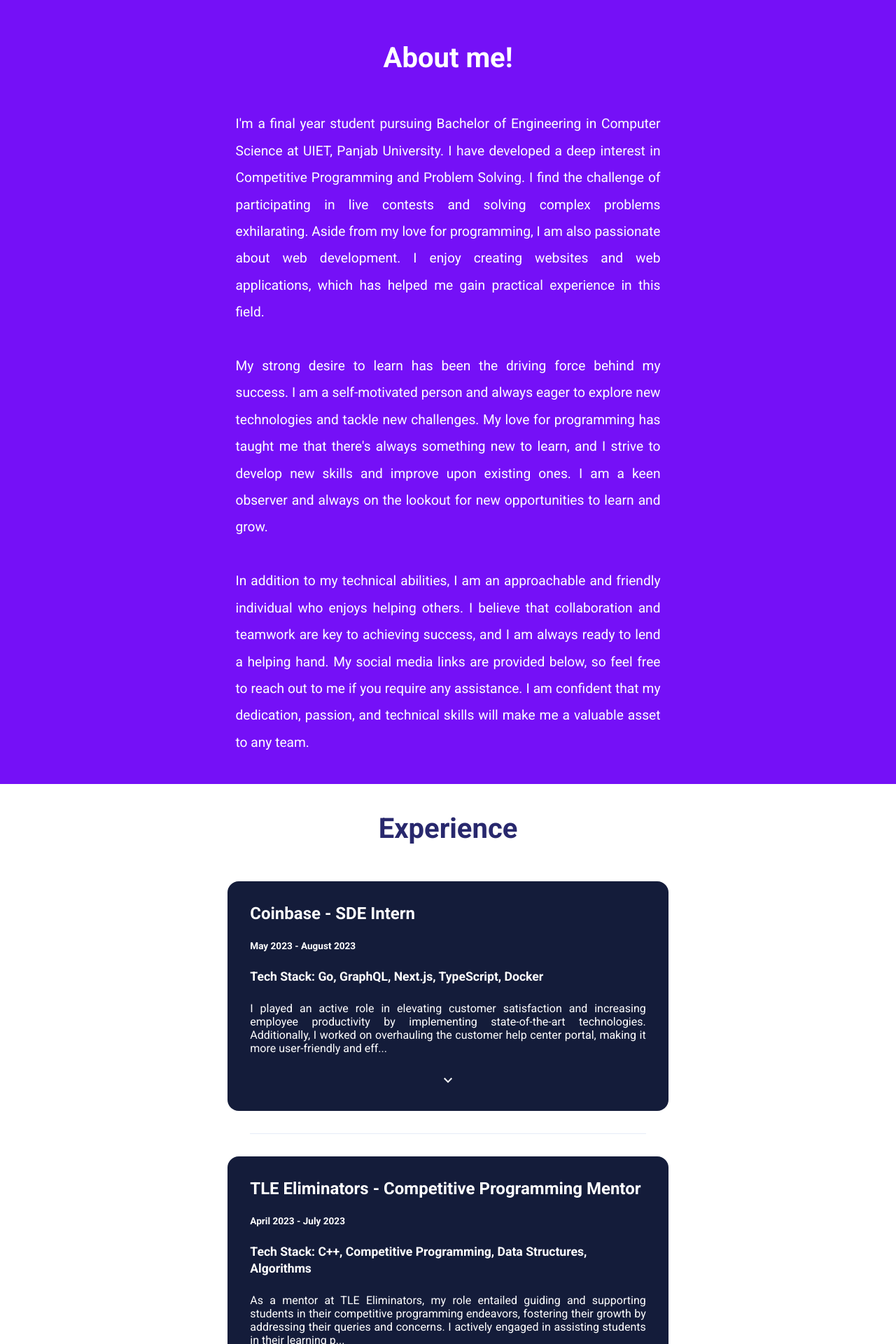
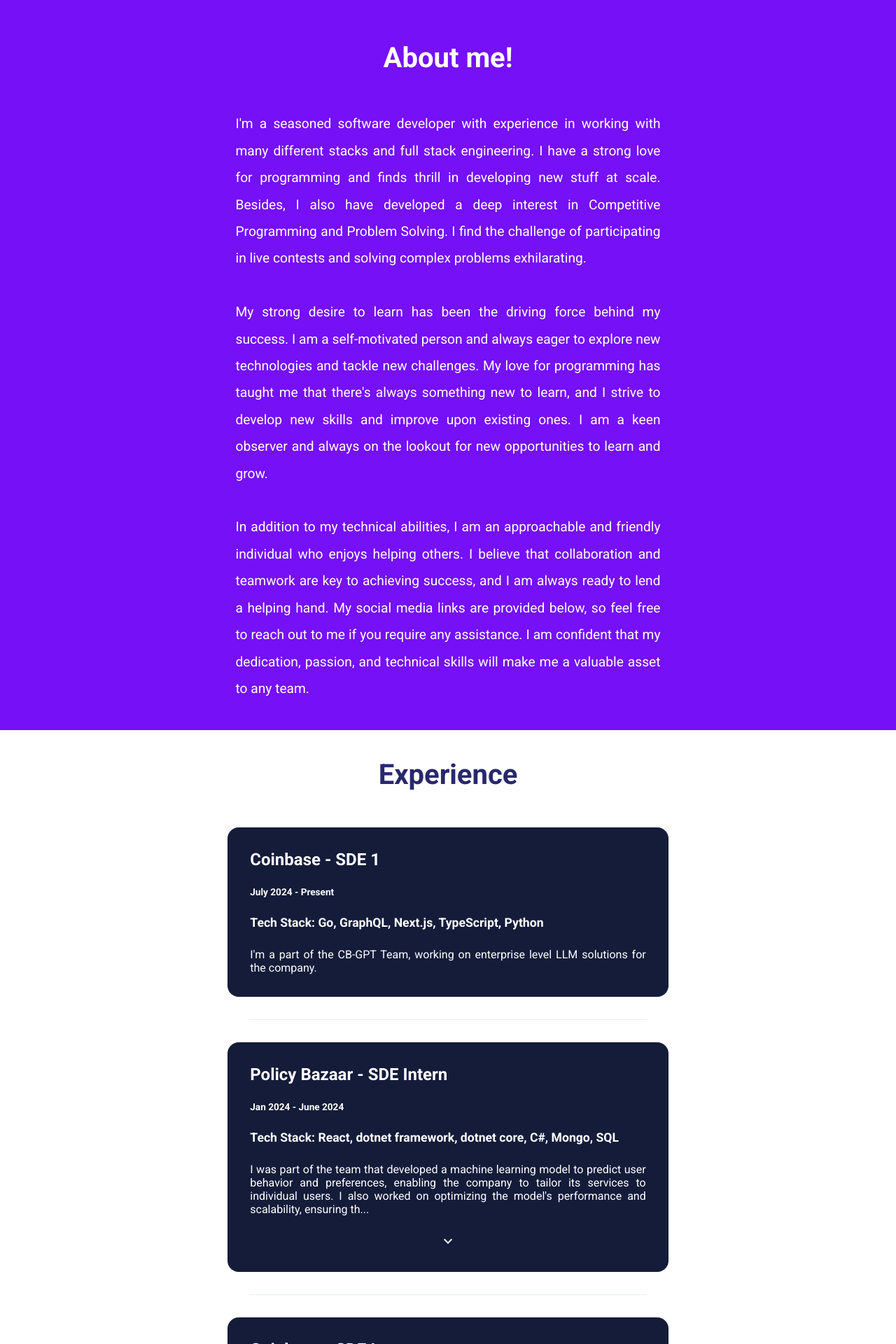
Before and after one commit to Cursed-Ninja/Portfolio, a React (Vite) app: page / in a window 1280 px wide. Shown: the part 560-2480 px from the top of the page at 70% size. Built offline with nearby package versions, Linux system fonts and the light colour scheme; no server answers.

Commit message:
chore: update portfolio data

```diff
--- a/src/data/experiences.json
+++ b/src/data/experiences.json
@@ -33,6 +33,24 @@
     "endDate": "August 2023",
     "location": "Remote",
     "techStack": "Go, GraphQL, Next.js, TypeScript, Docker",
-    "description": "I played an active role in elevating customer satisfaction and increasing employee productivity by implementing state-of-the-art technologies. Additionally, I worked on overhauling the customer help center portal, making it more user-friendly and effective in resolving customer issues."
+    "description": "I played an active role in elevating customer satisfaction and increasing employee productivity by implementing state-of-the-art technologies. Additionally, I worked on overhauling the customer help center portal, making it more user-friendly and thus, effective in resolving customer issues."
+  },
+  {
+    "company": "Policy Bazaar",
+    "jobTitle": "SDE Intern",
+    "startDate": "Jan 2024",
+    "endDate": "June 2024",
+    "location": "Gurgaon, India",
+    "techStack": "React, dotnet framework, dotnet core, C#, Mongo, SQL",
+    "description": "I was part of the team that developed a machine learning model to predict user behavior and preferences, enabling the company to tailor its services to individual users. I also worked on optimizing the model's performance and scalability, ensuring that it could handle large volumes of data efficiently."
+  },
+  {
+    "company": "Coinbase",
+    "jobTitle": "SDE 1",
+    "startDate": "July 2024",
+    "endDate": "Present",
+    "location": "Remote",
+    "techStack": "Go, GraphQL, Next.js, TypeScript, Python",
+    "description": "I'm a part of the CB-GPT Team, working on enterprise level LLM solutions for the company."
   }
 ]
--- a/src/sections/Aboutme.tsx
+++ b/src/sections/Aboutme.tsx
@@ -3,13 +3,12 @@ const Aboutme = () => {
     <>
       <h1>About me!</h1>
       <div className="about-me">
-        I'm a final year student pursuing Bachelor of Engineering in Computer
-        Science at UIET, Panjab University. I have developed a deep interest in
-        Competitive Programming and Problem Solving. I find the challenge of
-        participating in live contests and solving complex problems
-        exhilarating. Aside from my love for programming, I am also passionate
-        about web development. I enjoy creating websites and web applications,
-        which has helped me gain practical experience in this field.
+        I'm a seasoned software developer with experience in working with many
+        different stacks and full stack engineering. I have a strong love for
+        programming and finds thrill in developing new stuff at scale. Besides,
+        I also have developed a deep interest in Competitive Programming and
+        Problem Solving. I find the challenge of participating in live contests
+        and solving complex problems exhilarating.
         <br />
         <br />
         My strong desire to learn has been the driving force behind my success.
```
